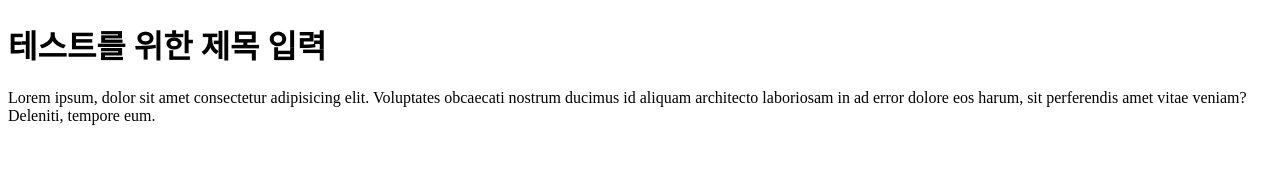
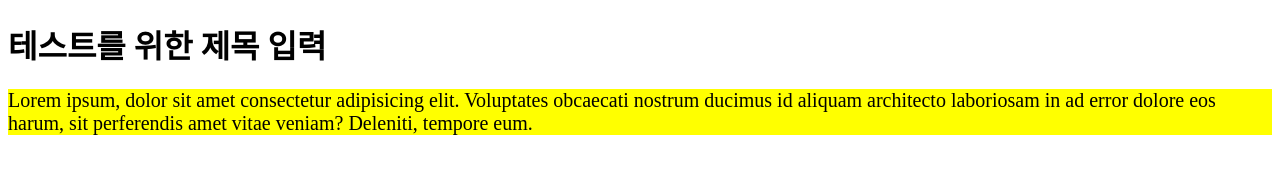
Before and after one commit to hyunjun0414/remote_app2023, a plain HTML site: page index.html in a window 1280 px wide. Drawn offline with Linux system fonts and the light colour scheme.

Commit message:
css 이용하여 p의 배경색 변경
배경색을 노랑으로, 텍스트 크기를 20px로 설정

```diff
--- a/index.html
+++ b/index.html
@@ -4,6 +4,11 @@
   <meta charset="UTF-8">
   <meta name="viewport" content="width=device-width, initial-scale=1.0">
   <title>Document</title>
+  <style>p{
+            background-color: yellow;
+            font-size: 20px;
+  }
+  </style>
 </head>
 <body>
   <h1>테스트를 위한 제목 입력</h1>
```
